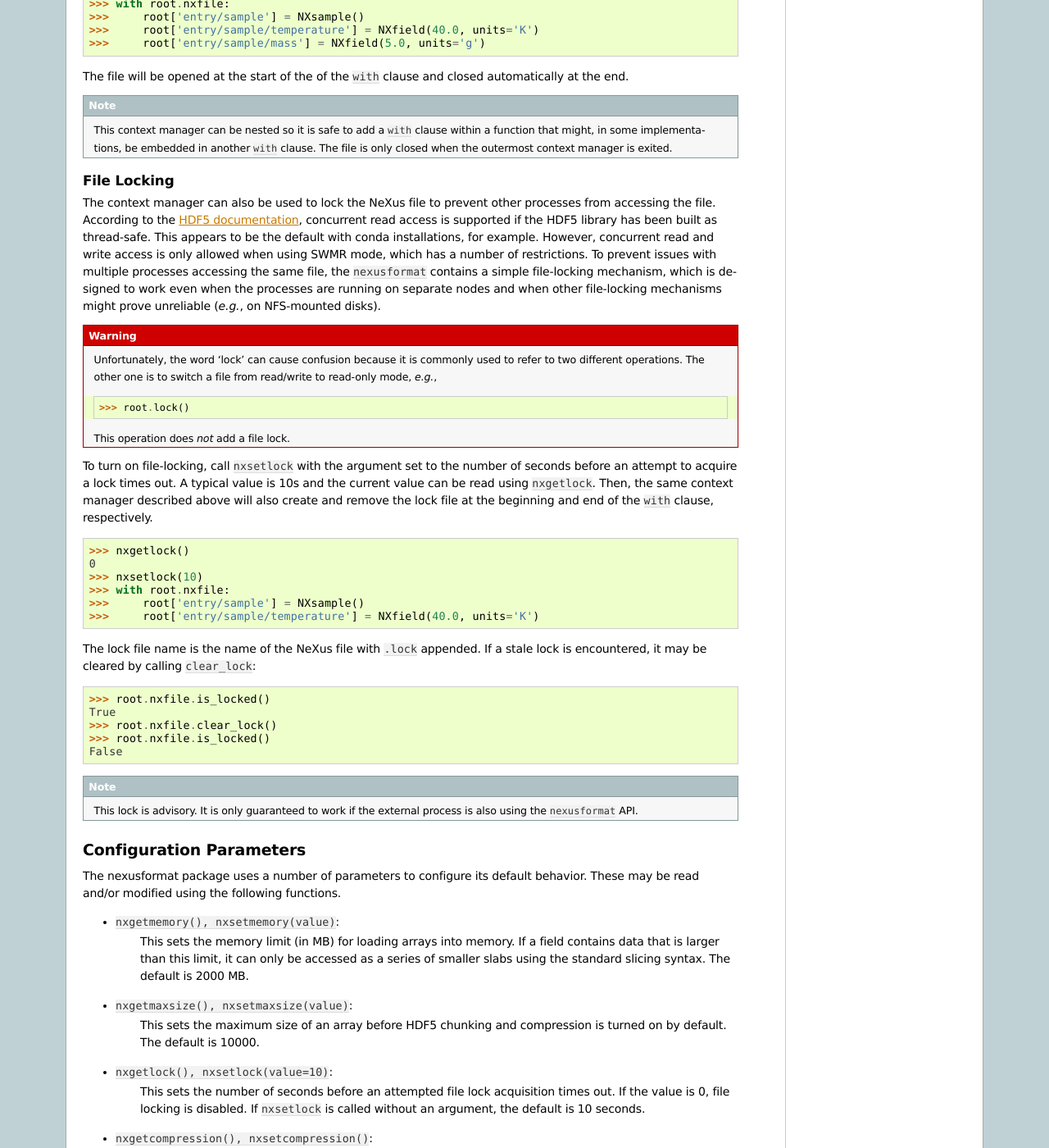
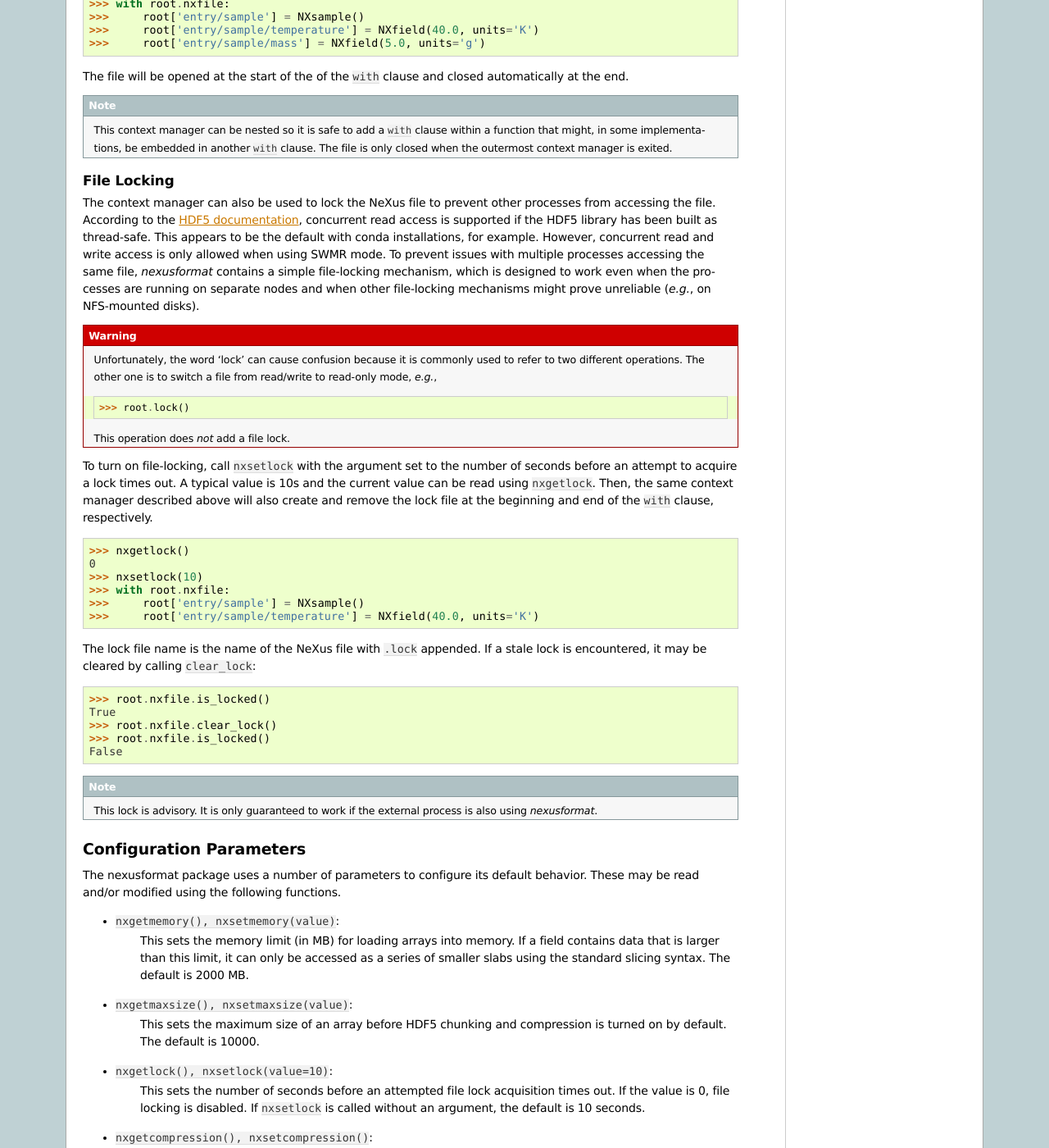
Before and after one commit to nexpy/nexpy, a Sphinx documentation site: the page built from doc/source/pythonshell.rst, in a window 1280 px wide and 1400 px high, scrolled down 18608 px. Shown: the whole window at 82% size. Built offline with Sphinx 7.4.7, drawn with Linux system fonts in a browser that asks for light colours.

Commit message:
Improve wording

```diff
--- a/README.rst
+++ b/README.rst
@@ -15,7 +15,7 @@ conda-forge channel::
     $ conda install -c conda-forge nexpy
 
 .. note:: You can add conda-forge to your default channels so that it is
-          automatically searched when doing an install. Just type
+          automatically searched when installing. Just type
           ``conda config --add channels conda-forge``.
 
 You can install the package from the source code either by downloading one of
--- a/doc/source/index.rst
+++ b/doc/source/index.rst
@@ -23,9 +23,8 @@ reading and writing NeXus files is provided by the `nexusformat
           so please post any issues that you encounter on the `NeXpy GitHub
           <https://github.com/nexpy/nexpy/issues>`_.
 
-.. warning:: On January 1, 2020, Python 2 will no longer be supported. NeXpy
-             v0.12 and nexusformat v0.5 are the last versions to support Python
-             2. There may be some urgent bug fixes in the meantime, but
+.. warning:: NeXpy v0.12 and nexusformat v0.5 are the last versions to support
+             Python 2. There may be some urgent bug fixes in the meantime, but
              NeXpy v0.13 and nexusformat v0.6 will require Python 3.
 
 .. toctree::
--- a/doc/source/pythonshell.rst
+++ b/doc/source/pythonshell.rst
@@ -1081,12 +1081,11 @@ processes from accessing the file. According to the `HDF5 documentation
 <https://support.hdfgroup.org/HDF5/hdf5-quest.html#gconc>`_, concurrent read
 access is supported if the HDF5 library has been built as thread-safe. This
 appears to be the default with conda installations, for example. However,
-concurrent read and write access is only allowed when using SWMR mode, which
-has a number of restrictions. To prevent issues with multiple processes
-accessing the same file, the ``nexusformat`` contains a simple file-locking
-mechanism, which is designed to work even when the processes are running on
-separate nodes and when other file-locking mechanisms might prove unreliable
-(*e.g.*, on NFS-mounted disks).
+concurrent read and write access is only allowed when using SWMR mode. To
+prevent issues with multiple processes accessing the same file, *nexusformat*
+contains a simple file-locking mechanism, which is designed to work even when
+the processes are running on separate nodes and when other file-locking
+mechanisms might prove unreliable (*e.g.*, on NFS-mounted disks).
 
 .. warning:: Unfortunately, the word 'lock' can cause confusion because it is
              commonly used to refer to two different operations. The other one
@@ -1119,7 +1118,7 @@ stale lock is encountered, it may be cleared by calling ``clear_lock``::
   False
 
 .. note:: This lock is advisory. It is only guaranteed to work if the external
-          process is also using the ``nexusformat`` API.
+          process is also using *nexusformat*.
 
 Configuration Parameters
 ========================
```
